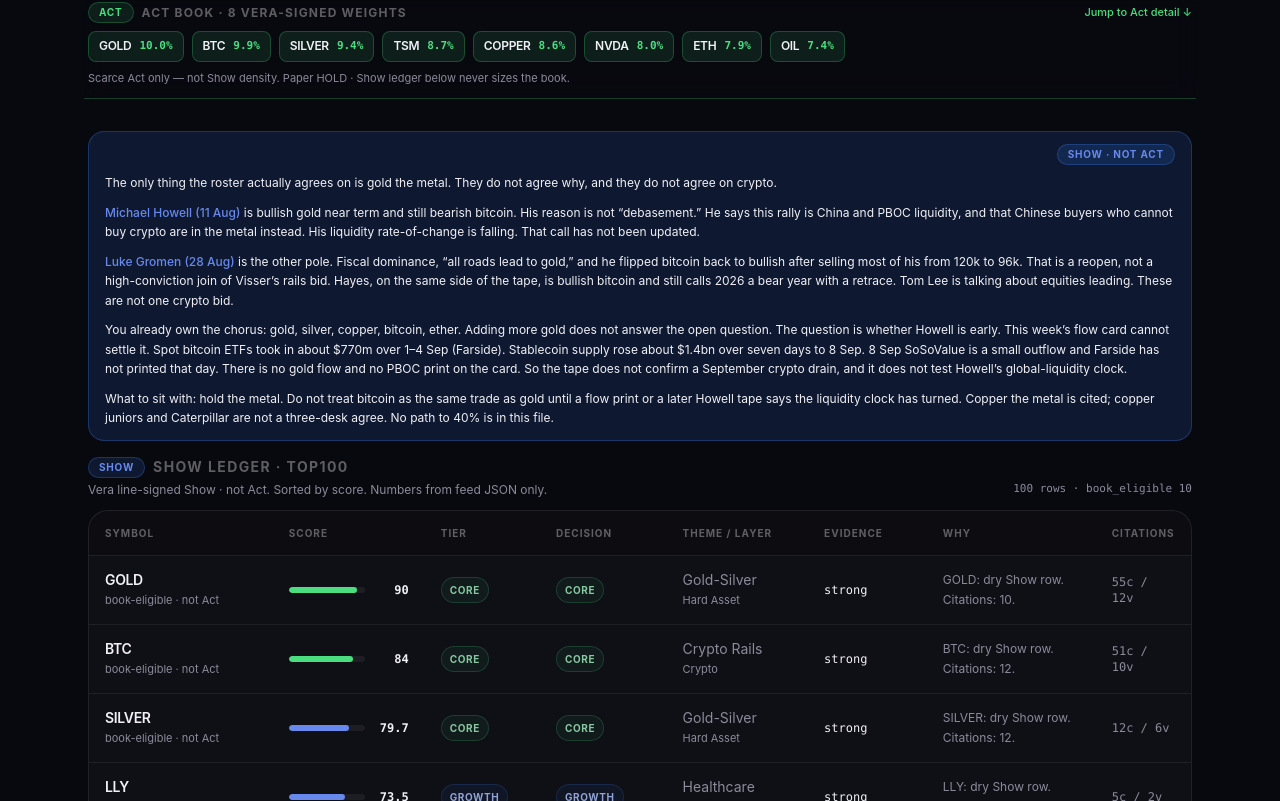
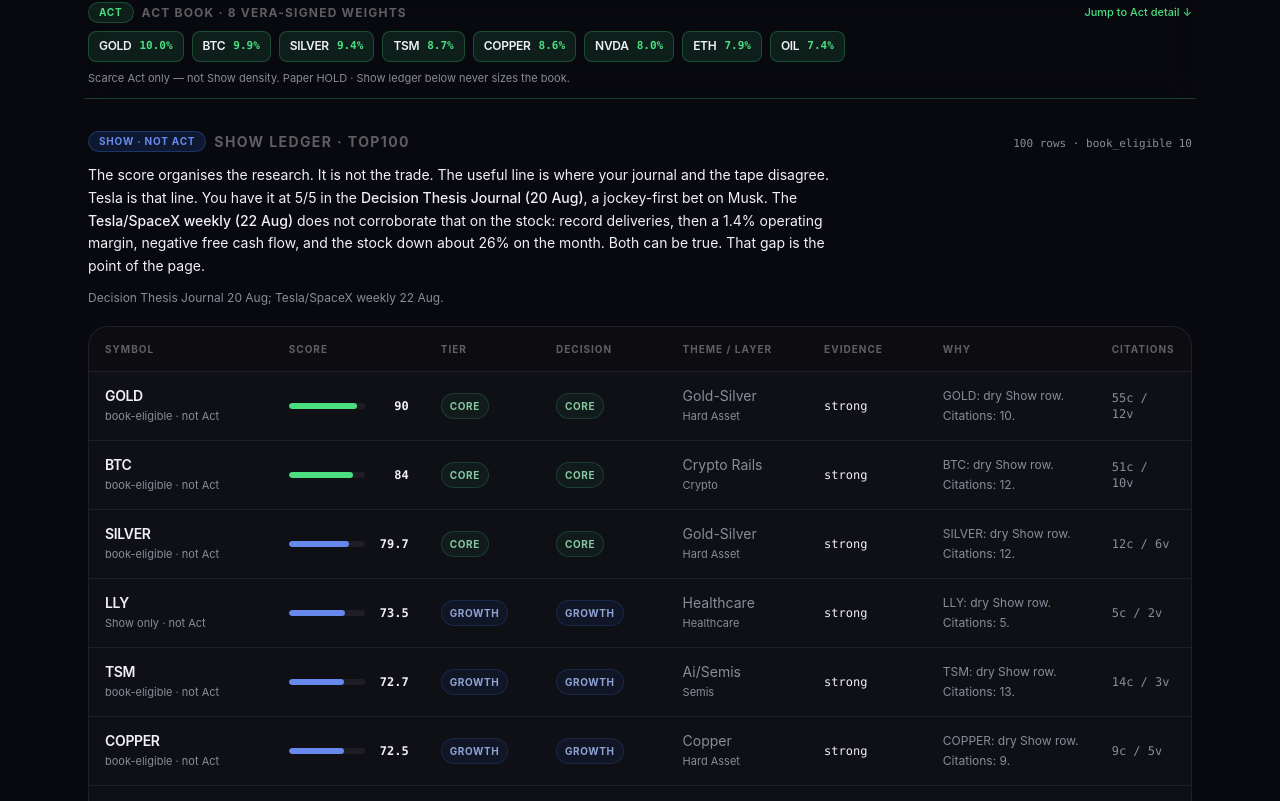
Before and after one commit to ghodzilla/passiveblocks-web, a Next.js app: page /os/conviction in a window 1280 px wide. Shown: the part 619-1420 px from the top of the page. Built offline with nearby package versions, Linux system fonts and the light colour scheme.

Commit message:
fix(os): Conviction lead and TSLA/SPCX writeups

```diff
--- a/app/os/conviction/page.tsx
+++ b/app/os/conviction/page.tsx
@@ -1,5 +1,4 @@
 import { OsShell } from '@/components/os/OsShell';
-import { RosterSplit } from '@/components/os/RosterSplit';
 import { ScoreBar } from '@/components/os/ScoreBar';
 import { StatStrip } from '@/components/os/StatStrip';
 import { WeightBar } from '@/components/os/WeightBar';
@@ -160,23 +159,31 @@
       </div>
 
       <section className="mb-10">
-        <RosterSplit variant="banner" stamp="show" />
-
         <div className="mb-3 flex flex-wrap items-end justify-between gap-2">
-          <div>
-            <div className="flex flex-wrap items-center gap-2">
-              <span className="os-stamp os-stamp--show">Show</span>
-              <h2 className="text-sm font-bold uppercase tracking-widest text-[var(--muted-foreground)]">
-                Show ledger · TOP100
-              </h2>
-            </div>
-            <p className="mt-1 text-xs text-[var(--muted)]">
-              Vera line-signed Show · not Act. Sorted by score. Numbers from feed JSON only.
-            </p>
+          <div className="flex flex-wrap items-center gap-2">
+            <span className="os-stamp os-stamp--show">Show · not Act</span>
+            <h2 className="text-sm font-bold uppercase tracking-widest text-[var(--muted-foreground)]">
+              Show ledger · TOP100
+            </h2>
           </div>
           <span className="font-mono text-[11px] text-[var(--muted)]">
             {showCount} rows · book_eligible {convictionShow.counts.book_eligible}
           </span>
+        </div>
+
+        <div className="mb-5 max-w-3xl space-y-3 text-sm leading-relaxed text-foreground">
+          <p>
+            The score organises the research. It is not the trade. The useful line is where your
+            journal and the tape disagree. Tesla is that line. You have it at 5/5 in the{' '}
+            <span className="font-medium">Decision Thesis Journal (20 Aug)</span>, a jockey-first bet
+            on Musk. The <span className="font-medium">Tesla/SpaceX weekly (22 Aug)</span> does not
+            corroborate that on the stock: record deliveries, then a 1.4% operating margin, negative
+            free cash flow, and the stock down about 26% on the month. Both can be true. That gap is
+            the point of the page.
+          </p>
+          <p className="text-xs text-[var(--muted)]">
+            Decision Thesis Journal 20 Aug; Tesla/SpaceX weekly 22 Aug.
+          </p>
         </div>
 
         <div className="overflow-hidden rounded-[var(--radius-xl)] border border-[var(--border)] bg-[var(--surface)]">
```
Also changed, not shown: data/os/conviction-show.json.
